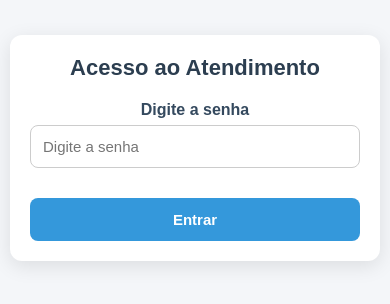
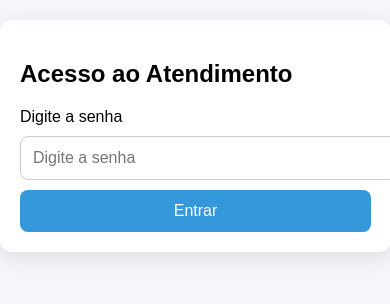
Before and after one commit to Erikrafael2008/projeto-sentinela-12, a website: page frontend/atendimento.html in a window 390 px wide. Drawn offline with Linux system fonts and the light colour scheme; files that its build step writes are made by us from their sources.

Commit message:
Update style.css

```diff
--- a/frontend/css/style.css
+++ b/frontend/css/style.css
@@ -1,306 +1,72 @@
-/* ============================= */
-/* CONFIGURAÇÃO GERAL */
-/* ============================= */
-
-* {
-  box-sizing: border-box;
+body{
+  font-family: Arial;
+  background:#f4f6f9;
+  margin:0;
 }
 
-body {
-  font-family: Arial, sans-serif;
-  background: #f4f6f9;
-  margin: 0;
-  min-height: 100vh;
-
-  display: flex;
-  justify-content: center;
-  align-items: center;
-
-  padding: 30px 15px;
+.container{
+  width:90%;
+  max-width:900px;
+  margin:20px auto;
+  background:white;
+  padding:20px;
+  border-radius:12px;
+  box-shadow:0 5px 20px rgba(0,0,0,0.1);
 }
-
-
-/* ============================= */
-/* CONTAINER */
-/* ============================= */
-
-.container {
-  width: 100%;
-  max-width: 900px;
-
-  margin: 0 auto;
-
-  background: white;
-
-  padding: 35px;
-
-  border-radius: 12px;
-
-  box-shadow: 0 5px 20px rgba(0, 0, 0, 0.1);
-}
-
-
-/* ============================= */
-/* TÍTULO */
-/* ============================= */
-
-h2 {
-  text-align: center;
-
-  color: #2c3e50;
-
-  margin-top: 0;
-  margin-bottom: 30px;
-}
-
-
-/* ============================= */
-/* FORMULÁRIO */
-/* ============================= */
-
-form {
-  width: 100%;
-}
-
-
-/* ============================= */
-/* LABELS */
-/* ============================= */
-
-label {
-  display: block;
-
-  margin-top: 18px;
-  margin-bottom: 6px;
-
-  font-weight: bold;
-
-  color: #34495e;
-}
-
-
-/* ============================= */
-/* CAMPOS */
-/* ============================= */
 
 input,
 select,
-textarea {
-  width: 100%;
-
-  padding: 12px;
-
-  border-radius: 8px;
-
-  border: 1px solid #ccc;
-
-  font-size: 16px;
-
-  background: #fff;
-
-  outline: none;
-
-  transition: 0.2s;
+textarea,
+button{
+  width:100%;
+  padding:12px;
+  margin-top:10px;
+  border-radius:8px;
+  border:1px solid #ccc;
+  font-size:16px;
 }
 
-
-input:focus,
-select:focus,
-textarea:focus {
-  border-color: #3498db;
-
-  box-shadow: 0 0 0 2px rgba(52, 152, 219, 0.15);
+textarea{
+  min-height:100px;
+  resize:none;
 }
 
-
-/* ============================= */
-/* TEXTAREA */
-/* ============================= */
-
-textarea {
-  min-height: 100px;
-
-  resize: vertical;
+button{
+  background:#3498db;
+  color:white;
+  border:none;
+  cursor:pointer;
 }
 
-
-/* ============================= */
-/* BOTÃO */
-/* ============================= */
-
-button {
-  width: 100%;
-
-  padding: 13px;
-
-  margin-top: 30px;
-
-  border-radius: 8px;
-
-  border: none;
-
-  font-size: 17px;
-
-  font-weight: bold;
-
-  background: #3498db;
-
-  color: white;
-
-  cursor: pointer;
-
-  transition: 0.2s;
+button:hover{
+  background:#2980b9;
 }
 
-
-button:hover {
-  background: #2980b9;
+.card{
+  border:1px solid #ddd;
+  padding:15px;
+  margin:15px 0;
+  border-radius:10px;
+  background:white;
+  box-shadow:0 2px 8px rgba(0,0,0,0.08);
 }
 
-
-button:disabled {
-  background: #95a5a6;
-
-  cursor: not-allowed;
+.verde{
+  background:#2ecc71;
+  color:white;
+  padding:5px 10px;
+  border-radius:6px;
 }
 
-
-/* ============================= */
-/* TELA DE LOGIN */
-/* ============================= */
-
-/*
-   Deixa a tela de senha menor
-   e perfeitamente centralizada.
-*/
-
-#telaLogin {
-  max-width: 450px;
-
-  width: 100%;
-
-  text-align: center;
+.amarelo{
+  background:#f1c40f;
+  padding:5px 10px;
+  border-radius:6px;
 }
 
-
-/* ============================= */
-/* TELA DE ATENDIMENTO */
-/* ============================= */
-
-#telaAtendimento {
-  width: 100%;
-
-  max-width: 900px;
-
-  margin: 0 auto;
+.vermelho{
+  background:#e74c3c;
+  color:white;
+  padding:5px 10px;
+  border-radius:6px;
 }
-
-
-/* ============================= */
-/* CARDS */
-/* ============================= */
-
-.card {
-  border: 1px solid #ddd;
-
-  padding: 15px;
-
-  margin: 15px 0;
-
-  border-radius: 10px;
-
-  background: white;
-
-  box-shadow: 0 2px 8px rgba(0, 0, 0, 0.08);
-}
-
-
-/* ============================= */
-/* STATUS VERDE */
-/* ============================= */
-
-.verde {
-  background: #2ecc71;
-
-  color: white;
-
-  padding: 5px 10px;
-
-  border-radius: 6px;
-}
-
-
-/* ============================= */
-/* STATUS AMARELO */
-/* ============================= */
-
-.amarelo {
-  background: #f1c40f;
-
-  padding: 5px 10px;
-
-  border-radius: 6px;
-}
-
-
-/* ============================= */
-/* STATUS VERMELHO */
-/* ============================= */
-
-.vermelho {
-  background: #e74c3c;
-
-  color: white;
-
-  padding: 5px 10px;
-
-  border-radius: 6px;
-}
-
-
-/* ============================= */
-/* MENSAGEM DE ERRO */
-/* ============================= */
-
-#erroSenha {
-  margin-top: 15px;
-
-  font-weight: bold;
-}
-
-
-/* ============================= */
-/* RESPONSIVO */
-/* ============================= */
-
-@media (max-width: 600px) {
-
-  body {
-    padding: 15px 10px;
-
-    align-items: flex-start;
-  }
-
-
-  .container {
-    padding: 20px;
-
-    margin-top: 20px;
-  }
-
-
-  h2 {
-    font-size: 22px;
-
-    margin-bottom: 20px;
-  }
-
-
-  input,
-  select,
-  textarea,
-  button {
-    font-size: 15px;
-  }
-
-}
```
